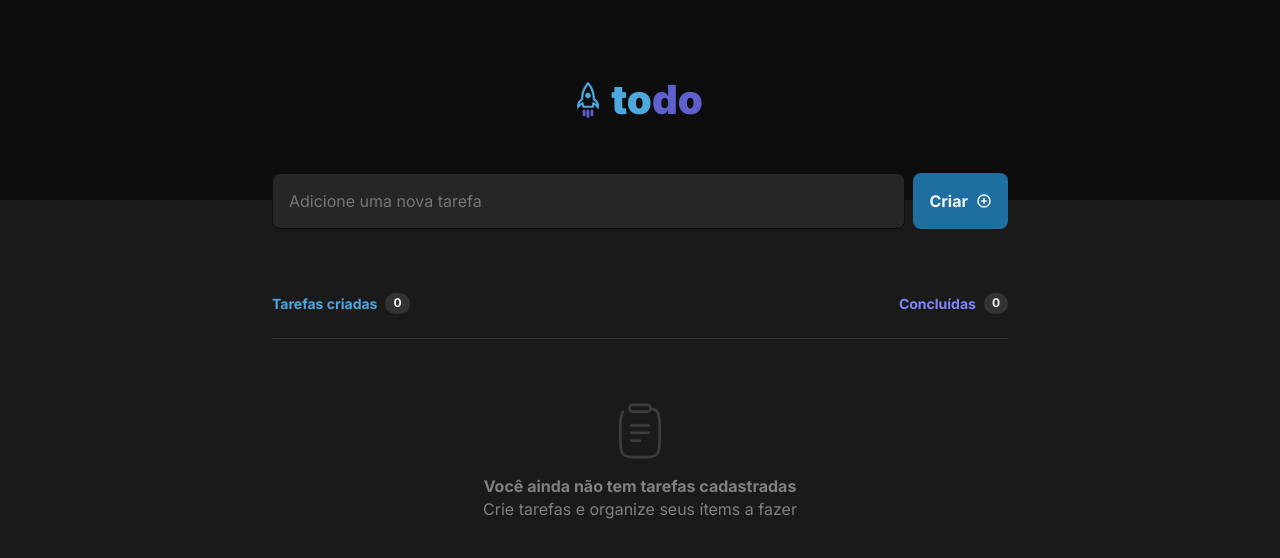
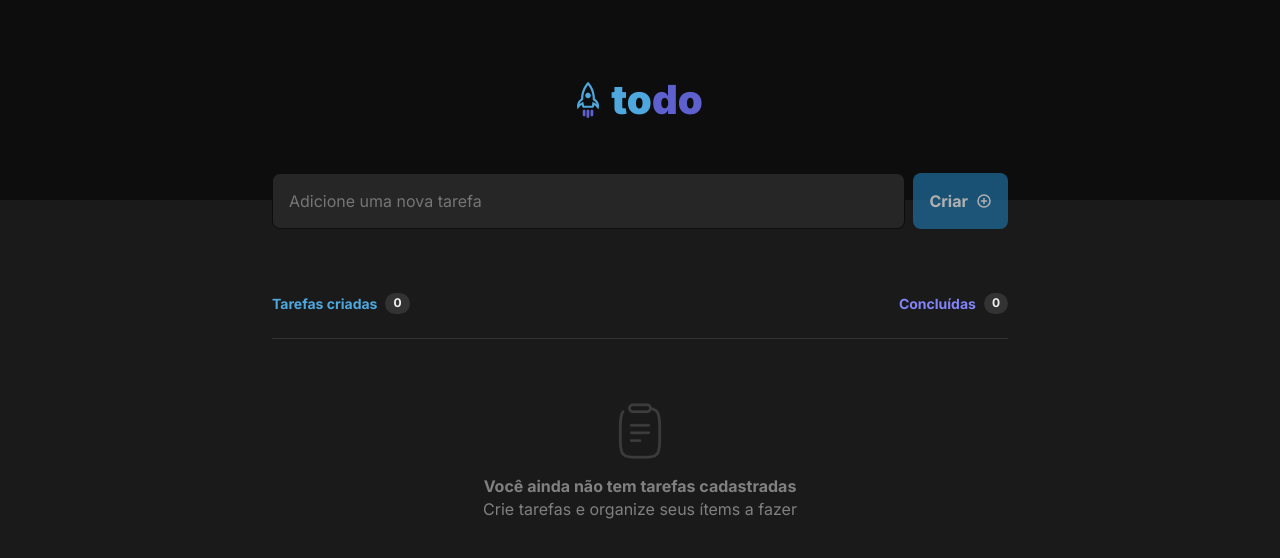
Before and after one commit to edu-almeidaf/todolist, a React (Vite) app: page / in a window 1280 px wide. Shown: the top 558 px of the page. Built offline with nearby package versions, Linux system fonts and the light colour scheme.

Commit message:
feat: add validation in create new task form

```diff
--- a/src/components/create-task-form.module.css
+++ b/src/components/create-task-form.module.css
@@ -36,6 +36,11 @@
   outline: 1px solid var(--blue);
 }
 
-.addTask button[type="submit"]:hover {
+.addTask button[type="submit"]:not(:disabled):hover {
   background-color: var(--blue);
 }
+
+.addTask button[type="submit"]:disabled {
+  opacity: 70%;
+  cursor: not-allowed;
+}
--- a/src/components/create-task-form.tsx
+++ b/src/components/create-task-form.tsx
@@ -1,6 +1,6 @@
 import { PlusCircle } from 'phosphor-react'
 import styles from './create-task-form.module.css'
-import { ChangeEvent, useState, FormEvent } from 'react'
+import { ChangeEvent, useState, FormEvent, InvalidEvent } from 'react'
 
 interface CreateTaskFormProps {
   createNewTask: (task: string) => void
@@ -10,29 +10,32 @@ export function CreateTaskForm({ createNewTask }: CreateTaskFormProps) {
   const [taskContent, setTaskContent] = useState('')
 
   function handleNewTaskChange(event: ChangeEvent<HTMLInputElement>) {
+    event.target.setCustomValidity('')
     setTaskContent(event.target.value)
   }
 
   function handleCreateNewTask(event: FormEvent) {
     event.preventDefault()
 
-    if (!taskContent.trim()) {
-      return
-    }
-
     createNewTask(taskContent)
     setTaskContent('')
+  }
+
+  function handleNewTaskInvalid(event: InvalidEvent<HTMLInputElement>) {
+    event.target.setCustomValidity('Esse campo é obrigatório!')
   }
 
   return (
     <form className={styles.addTask} onSubmit={handleCreateNewTask}>
       <input
         type="text"
+        required
+        onInvalid={handleNewTaskInvalid}
         placeholder="Adicione uma nova tarefa"
         value={taskContent}
         onChange={handleNewTaskChange}
       />
-      <button type="submit">
+      <button type="submit" disabled={!taskContent.length}>
         Criar
         <PlusCircle weight="bold" />
       </button>
```
